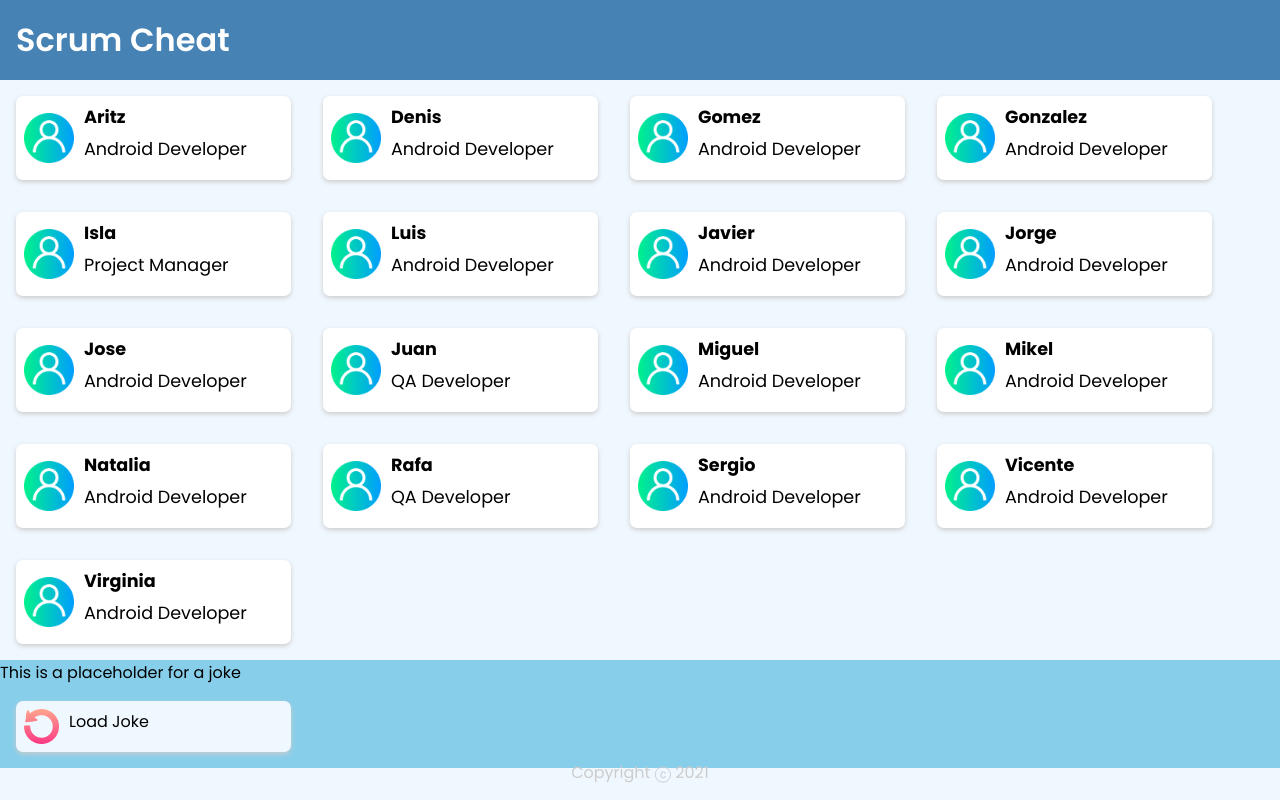
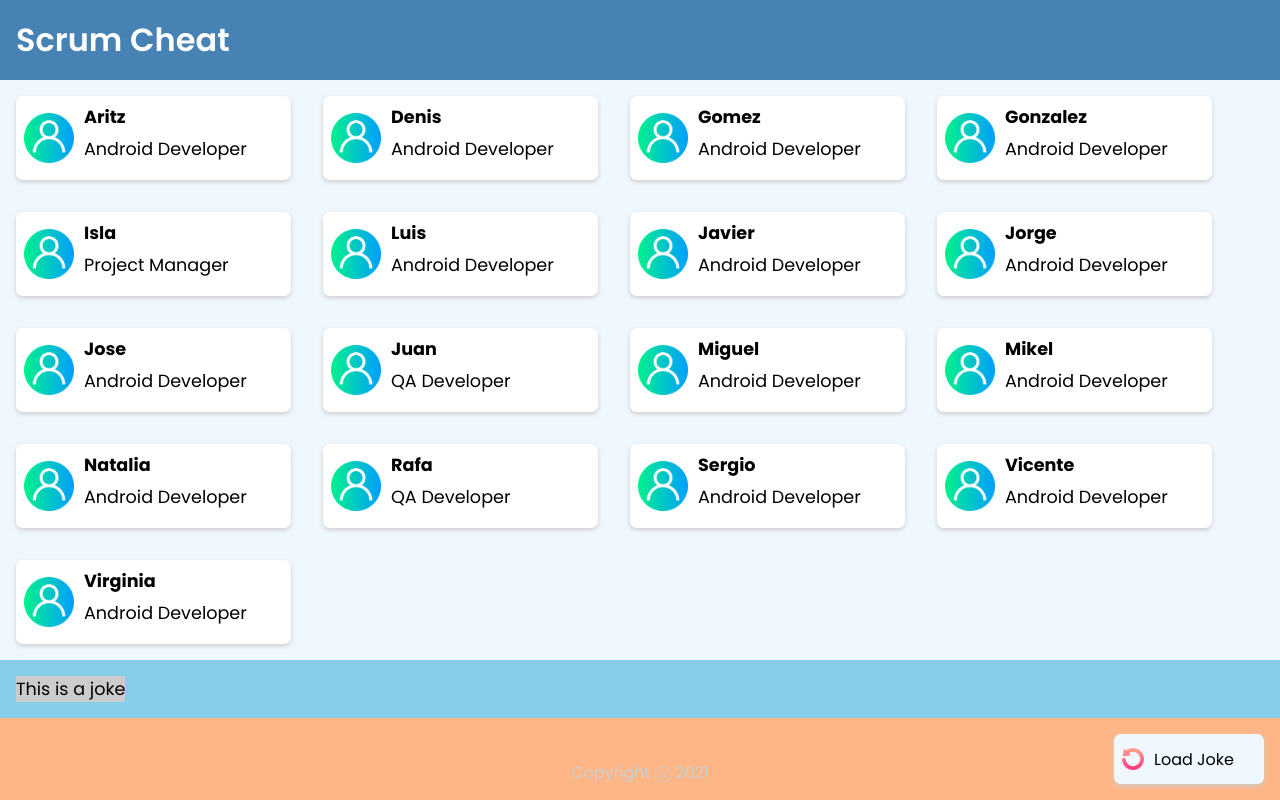
Before and after one commit to JaviAlbe/scrumcheat.github.io, a React (Create React App) app: page / in a window 1280 px wide. Built offline with nearby package versions, Linux system fonts and the light colour scheme; no server answers.

Commit message:
WiP: Layout modifications and Load Joke Btn behaviour

```diff
--- a/src/components/app/App.js
+++ b/src/components/app/App.js
@@ -4,7 +4,7 @@ import Header from "../header/Header"
 import Footer from "../footer/Footer"
 import Card from "../card/Card"
 import listOfUsers from "../../listOfUsers"
-import Joke from "../joke/Joke";
+import LoadJokeBtn from "../joke/LoadJokeBtn";
 
 function App() {
 
@@ -58,7 +58,14 @@ function App() {
                 </div>
 
                 <div className={"joke-container"}>
-                    <Joke joke={joke}/>
+                    <div className={"joke-text-container"}>
+                        <p className={"joke-text"}>This is a joke</p>
+                    </div>
+
+                    <div className={"load-btn-container"}>
+                        <LoadJokeBtn onClick={()=>console.log("I've clicked the Load Joke Btn")}/>
+                    </div>
+
                 </div>
 
             </div>
--- a/src/components/app/app.css
+++ b/src/components/app/app.css
@@ -23,6 +23,32 @@ body {
 
 .joke-container{
     width: 100%;
+    display: flex;
     height: fit-content;
+    justify-content: space-between;
+    flex-direction: column;
     background-color: #87CEEB;
 }
+
+.joke-text-container{
+    width: fit-content;
+    display: flex;
+    height: fit-content;
+    justify-content: center;
+    margin: 16px;
+    background-color: #cccccc;
+}
+.joke-text{
+    font-size: 1.1em;
+    white-space: pre-wrap;
+    word-wrap: break-word;
+    user-select: none;
+}
+
+.load-btn-container{
+    width: 100%;
+    display: flex;
+    justify-content: flex-end;
+    height: fit-content;
+    background-color: #ffb687;
+}
--- a/src/components/card/card.css
+++ b/src/components/card/card.css
@@ -1,7 +1,6 @@
 .card {
     cursor: pointer;
     display: flex;
-    /*justify-content: space-between;*/
     flex-direction: row;
     background: #fff;
     border-radius: 7px;
@@ -10,6 +9,10 @@
     width: 275px;
     margin: 16px;
     float: left;
+}
+
+.card:hover{
+    background: #4682B4;
 }
 
 .card h1 {
@@ -49,16 +52,14 @@
 }
 
 .clickedCard {
+    cursor: pointer;
     display: flex;
-    cursor: pointer;
-    justify-content: space-between;
     flex-direction: row;
-    background-color: #fdac98;
+    background: #b0e0e6;
     border-radius: 7px;
     box-shadow: 0 2px 5px #ccc;
     padding: 8px;
-    width: fit-content;
-    min-width: 300px;
+    width: 275px;
     margin: 16px;
     float: left;
 }
--- a/src/components/joke/Joke.js
+++ /dev/null
@@ -1,20 +0,0 @@
-import React from "react"
-import "./joke.css"
-import LoadJokeBtn from "./LoadJokeBtn";
-
-function Joke(props) {
-    return (
-        <div className={"joke-container"}>
-            <div className={"joke-description-container"}>
-                <p>{props.joke}</p>
-            </div>
-            <div className={"load-joke-button-container"}>
-                <LoadJokeBtn/>
-            </div>
-
-        </div>
-
-    )
-}
-
-export default Joke
--- a/src/components/joke/LoadJokeBtn.js
+++ b/src/components/joke/LoadJokeBtn.js
@@ -2,9 +2,9 @@ import React from "react"
 import "./loadJokeBtn.css"
 import reloadIcon from "../../assets/reload-icon.png"
 
-function LoadJokeBtn() {
+function LoadJokeBtn(props) {
     return (
-        <div className={"btn-container"}>
+        <div className={"btn-container"} onClick={props.onClick}>
             <div className={"icon-container"}>
                 <img src={reloadIcon} alt={"reload-icon"} className={"reload-icon"}/>
             </div>
--- a/src/components/joke/loadJokeBtn.css
+++ b/src/components/joke/loadJokeBtn.css
@@ -8,9 +8,14 @@
     border-radius: 7px;
     box-shadow: 0 2px 5px #ccc;
     padding: 8px;
-    width: 275px;
+    width: 150px;
+    height: 50px;
     margin: 16px;
     float: left;
+}
+
+.btn-container:hover{
+    background: #4682B4;
 }
 
 .icon-container {
@@ -20,15 +25,15 @@
 }
 
 .reload-icon {
-    height: 35px;
-    width: 35px;
+    height: 22px;
+    width: 22px;
     user-select: none;
 }
 
 .text-container {
     display: flex;
     flex-direction: column;
-    justify-content: flex-start;
+    justify-content: center;
     margin-left: 10px
 }
 
```
Also changed, not shown: src/components/joke/joke.css (deleted).
